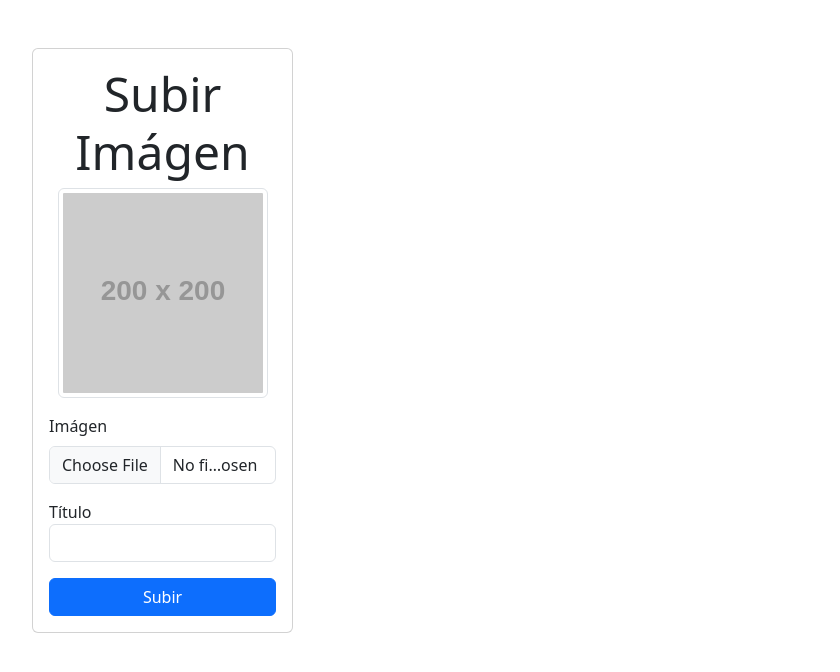
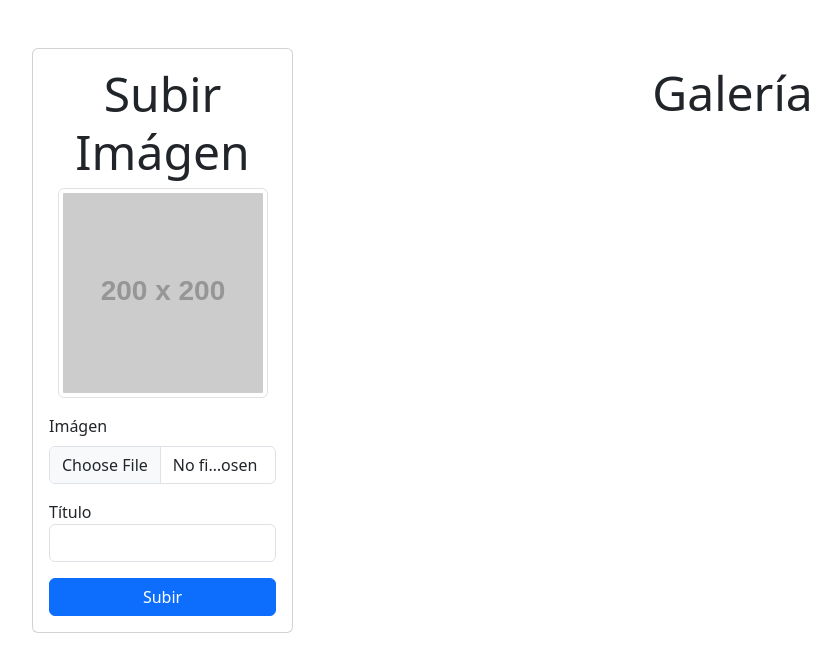
Before and after one commit to AlegreCode/vuejs-supabase, a Vue app: page / in a window 1280 px wide. Shown: the top 672 px of the page, without its empty margins (50-890 px from the left). Built offline with nearby package versions, Linux system fonts and the light colour scheme.

Commit message:
Importamos el componente Gallery.vue

```diff
--- a/src/App.vue
+++ b/src/App.vue
@@ -1,11 +1,13 @@
 <script setup>
 import Form from './components/Form.vue';
+import Gallery from './components/Gallery.vue';
 </script>
 
 <template>
   <div class="container">
     <div class="row pt-5">
       <Form />
+      <Gallery />
     </div>
   </div>
 </template>
```
